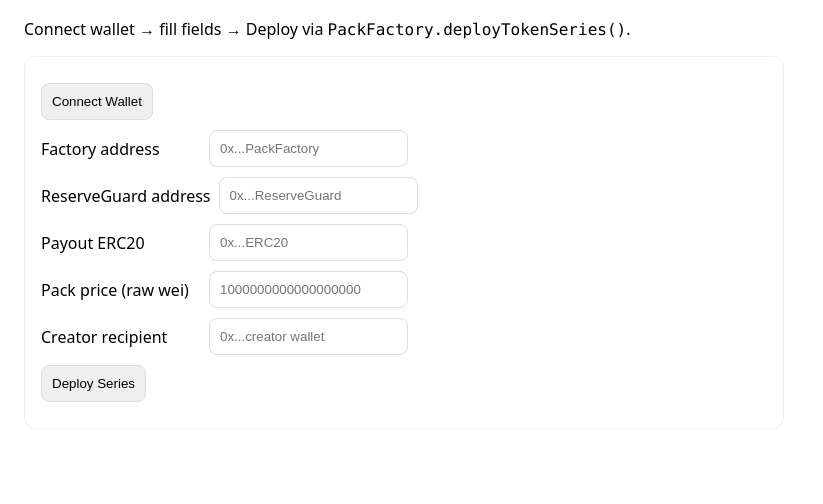
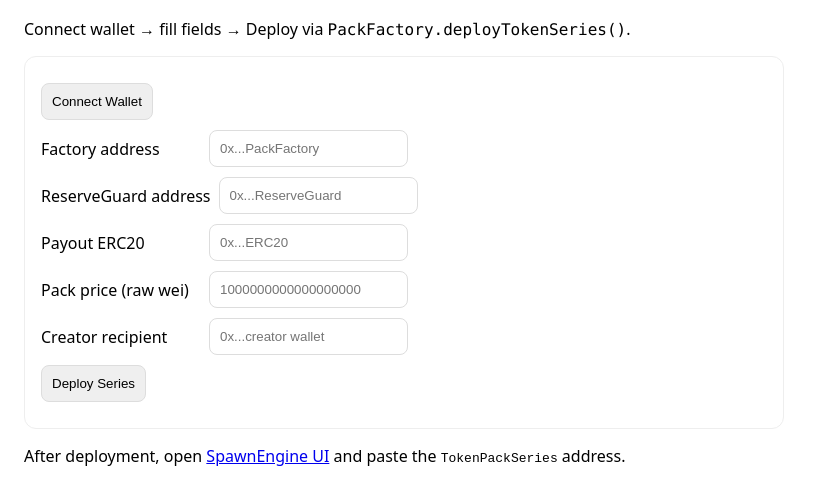
Before and after one commit to gascheckking/SpawnEngine, a website: page docs/creator.html in a window 1280 px wide. Shown: the part 70-574 px from the top of the page, without its empty margins (0-823 px from the left). Drawn offline with nearby package versions, Linux system fonts and the light colour scheme.

Commit message:
Update creator.html

```diff
--- a/docs/creator.html
+++ b/docs/creator.html
@@ -48,6 +48,11 @@
     <div id="out"></div>
   </div>
 
+  <p>
+    After deployment, open <a href="../index.html">SpawnEngine UI</a> and paste
+    the <code>TokenPackSeries</code> address.
+  </p>
+
   <script type="module">
     import { ethers } from "https://cdn.jsdelivr.net/npm/ethers@6.11.1/dist/ethers.min.js";
     let signer; const $ = id => document.getElementById(id);
@@ -84,7 +89,6 @@
             <div>payoutToken: ${ev.args[2]}</div>
             <div>packPrice: ${ev.args[3].toString()}</div>
             <div>guard: ${ev.args[4]}</div>
-            <p>Open <a href="./index.html">Open UI</a> and paste the series address.</p>
           `;
         } else {
           $("out").textContent = "Deployed (check explorer logs for SeriesDeployed).";
```
